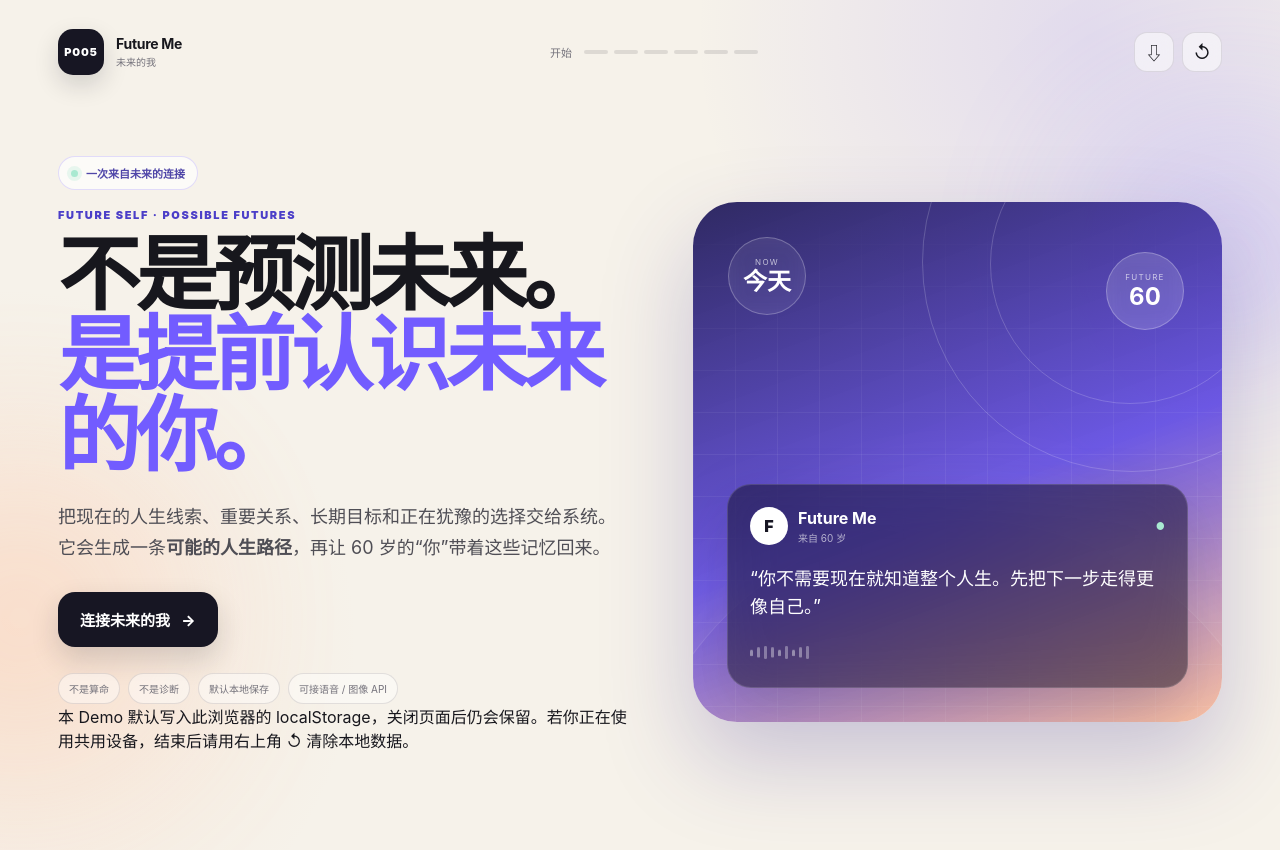
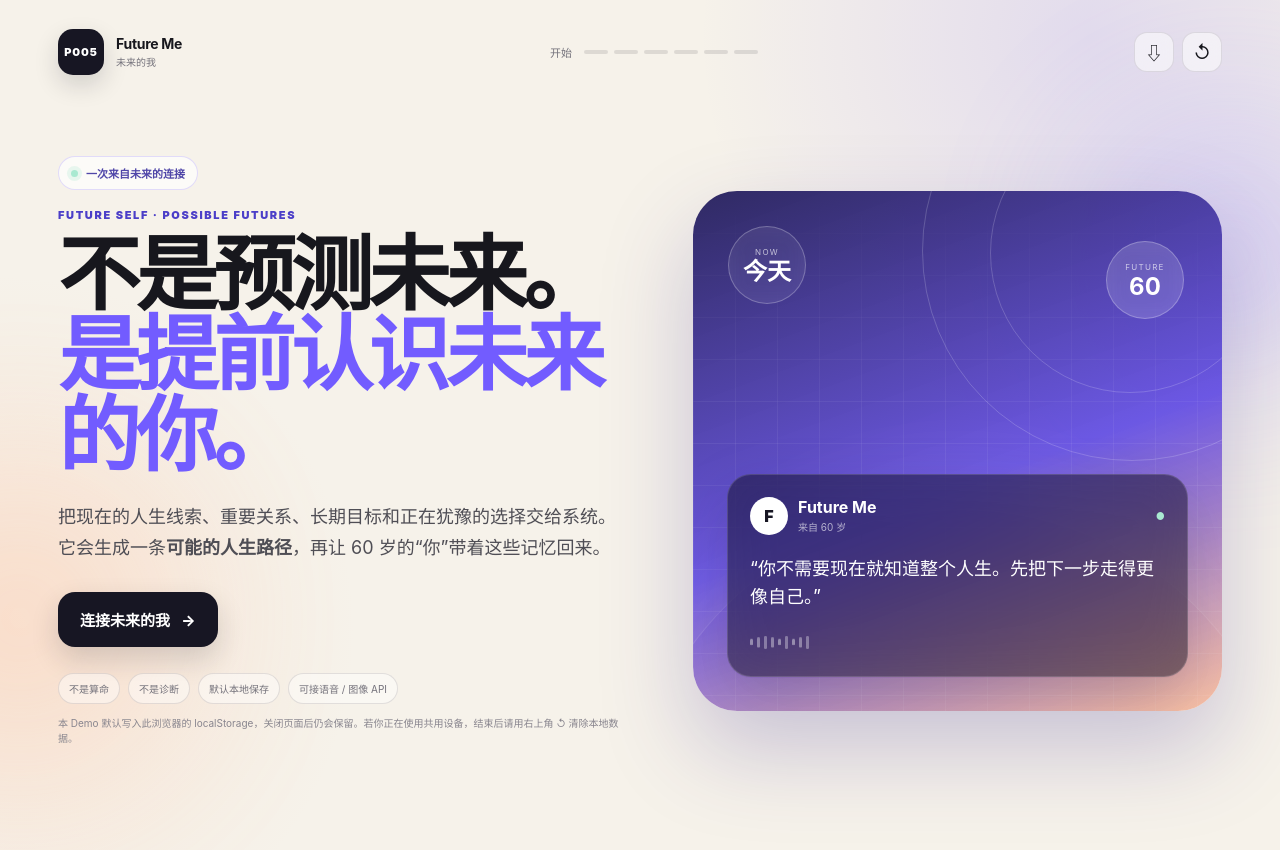
Before and after one commit to CochraneK/AI-Ques, a plain HTML site: page future-me/index.html in a window 1280 px wide. Drawn offline with Linux system fonts and the light colour scheme.

Commit message:
style(p005): add storage disclosure treatment

```diff
--- a/future-me/styles.css
+++ b/future-me/styles.css
@@ -119,6 +119,7 @@
   border:1px solid var(--line);background:rgba(255,255,255,.44);border-radius:999px;padding:7px 10px;
   color:var(--muted);font-size:10px
 }
+.storage-note{max-width:690px;margin:12px 0 0;color:#88858e;font-size:10px;line-height:1.55}
 .future-stage{
   position:relative;min-height:520px;border-radius:44px;overflow:hidden;
   background:
```
